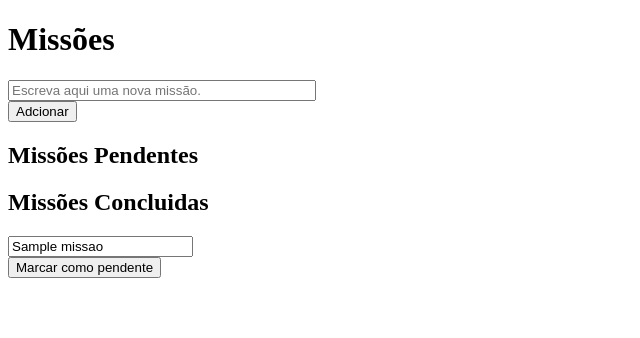
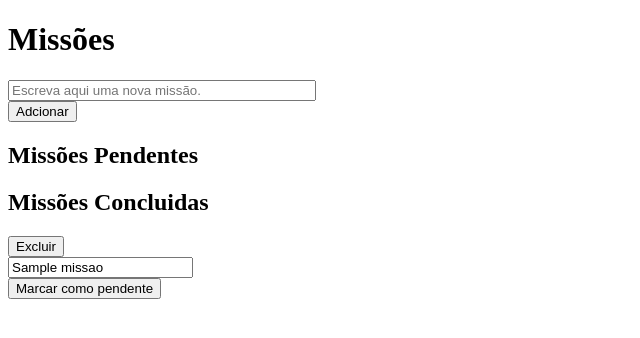
Before and after one commit to Mateusas3s/DS-Feudo-Lotus, a Django app: page /missoes/ in a window 1280 px wide. Shown: the top 338 px of the page, without its empty margins (0-640 px from the left). Run offline with Django 4.2, Linux system fonts and the light colour scheme; tables that the repository leaves empty hold one stand-in row (values such as "Sample post").

Commit message:
adciona função excluir a funcionalidade de  missoes

```diff
--- a/AuxScrum/missoes/templates/missoes/home.html
+++ b/AuxScrum/missoes/templates/missoes/home.html
@@ -29,7 +29,7 @@
                         aria-label='Descreva sua missao' name='nome' value="{{missao.nome}}">
                     <input type="hidden" value="checked" name="feita">
                     <div class="input-group-append">
-                        <button type='submit'class="btn btn-sucess">Marcar como feita</button>
+                        <button type='submit'class="btn btn-sucess">Concluir</button>
                     </div>
                 </div>
             </form>
@@ -39,6 +39,18 @@
         <h2>Missões Concluidas</h2>
 
         {% for missao in missoes_feitas %}
+            <div>
+                <div>
+                    <form action="{% url 'missoes:excluir' missao_id=missao.id %}" method="post">
+                        {% csrf_token %}
+                        <div>
+                            <div>
+                                <button type='submit'>Excluir</button>
+                            </div>
+                        </div>
+                    </form>
+                </div>
+                </div>
                 <form action="{% url 'missoes:detalhe' missao_id=missao.id %}" method="post">
                     {% csrf_token %}
                     <div>
--- a/AuxScrum/missoes/urls.py
+++ b/AuxScrum/missoes/urls.py
@@ -7,4 +7,5 @@
 urlpatterns=[
     path('', views.home, name='home'),
     path('<int:missao_id>', views.detalhe, name='detalhe'),
+    path('excluir/<int:missao_id>', views.excluir, name='excluir'),
 ]
--- a/AuxScrum/missoes/views.py
+++ b/AuxScrum/missoes/views.py
@@ -31,8 +31,14 @@
                     })
 
 def detalhe (request, missao_id):
-    missao = Missao.objects.get(id=missao_id)
-    form = MissaoForm(request.POST, instance=missao)
-    if form.is_valid():
-        form.save()
+    if request.method=='POST':
+        missao = Missao.objects.get(id=missao_id)
+        form = MissaoForm(request.POST, instance=missao)
+        if form.is_valid():
+            form.save()
     return HttpResponseRedirect(reverse('missoes:home'))
+
+def excluir(request, missao_id):
+    if request.method=='POST':
+        Missao.objects.filter(id=missao_id).delete()
+    return HttpResponseRedirect(reverse('missoes:home'))
```
Also changed, not shown: AuxScrum/missoes/tests/test_delete_missao.py (added, +17 -0 lines), AuxScrum/db.sqlite3. Lines whose indentation alone changed are shown as unchanged.
